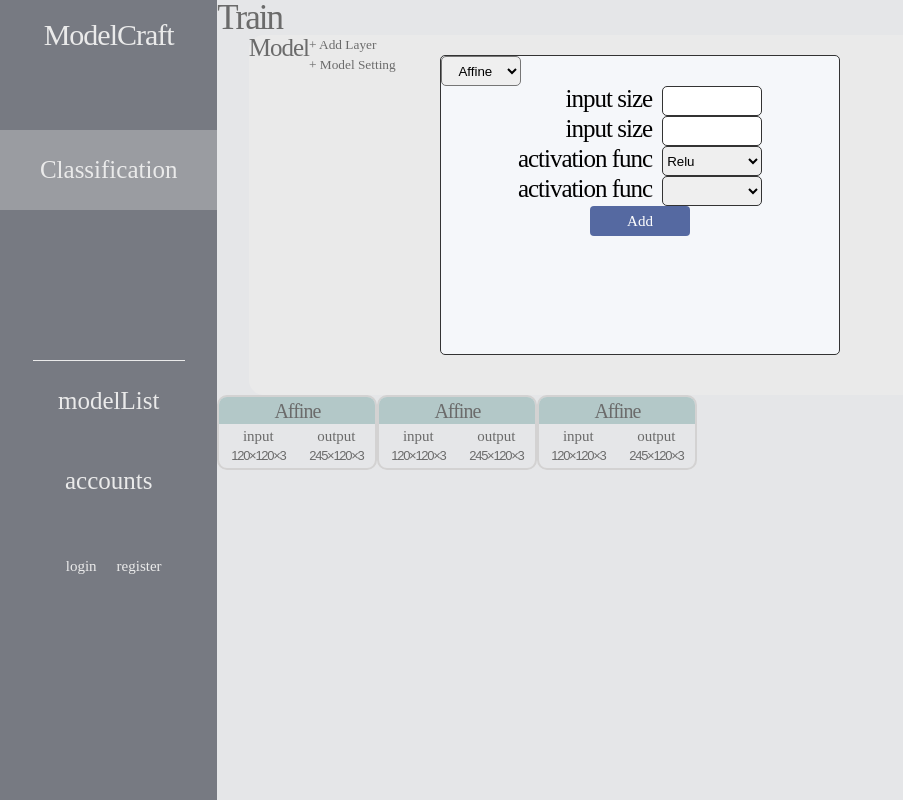
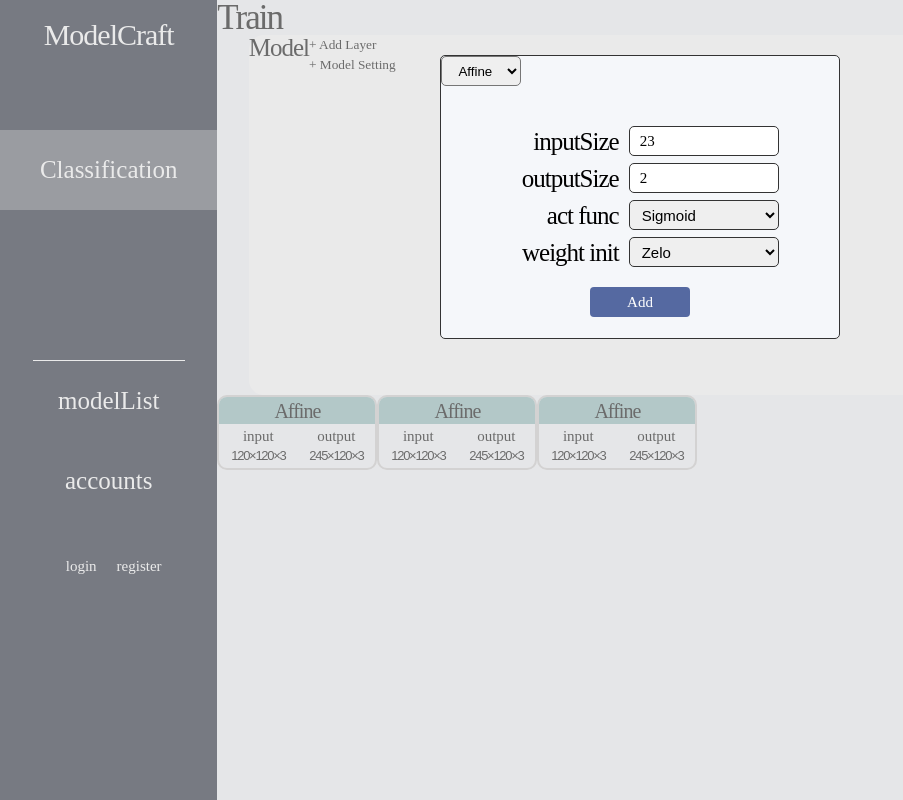
Before and after one commit to LMM-Lab/ModelCraft-Frontend, a Next.js app: page /classification/train in a window 1280 px wide. Both pictures are taken after a click on the button "+ Add Layer". Shown: the whole page, without its empty margins (0-903 px from the left). Built offline with nearby package versions, Linux system fonts and the light colour scheme.

Commit message:
LayerDialog完了

```diff
--- a/src/app/classification/train/AddLayer/LayerDialog/Affine.tsx
+++ b/src/app/classification/train/AddLayer/LayerDialog/Affine.tsx
@@ -1,23 +1,20 @@
 'use client'
 import Button from "@/component/common/Button";
-import Flex from "@/component/common/styles/Flex";
+import Input from "@/component/common/Input";
 import Text from "@/component/common/Text";
 import { SubmitHandler, useForm } from "react-hook-form";
 import styled from "styled-components";
+import InputParam from "./InputParam";
+
+type FormData = {
+  inputSize: number
+  outputSize: number
+  actFunc: string
+  weightInit: string
+}
 
 const Select = styled.select`
-  width:100px;
-  height:30px;
-  border: 1px solid#333;
-  border-radius:5px;
-  margin-left:1rem;
-  &:focus{
-    outline:none;
-  }
-`
-
-const Input = styled.input`
-  width:100px;
+  width:150px;
   height:30px;
   border: 1px solid#333;
   border-radius:5px;
@@ -29,69 +26,55 @@ const Input = styled.input`
   }
 `
 
-type FormData = {
-  inputSize: number
-  outputSize: number
-  activationFunc: string
-  weightInit: string
-}
-
-const Affine = () => {
-  const { register, handleSubmit, formState: { errors } } = useForm<FormData>()
-
+const CNN = () => {
+  const { register, handleSubmit, formState: { errors } } = useForm<FormData>({
+    defaultValues:{
+      inputSize:23,
+      outputSize:2,
+      actFunc:'Sigmoid',
+      weightInit:'Zelo',
+    }
+  })
   const handleInput: SubmitHandler<FormData> = (data) => {
     console.log('data:', data)
   }
+  const gap = '0.7rem'
 
   return (
     <form onSubmit={handleSubmit(handleInput)}>
-      <Flex $flex_direction="column" $justify_content="center" $align_items="center">
-        <div>
+      <InputParam $marginTop="4rem" name="inputSize">
+        <Input {...register('inputSize', { required: 'enter kernelSize' })} variants="params" type="number" min={0}></Input>
+        {errors.inputSize && <Text variants="Small" color="red">{errors.inputSize.message}</Text>}
+      </InputParam>
 
-          <Flex $flex_direction="column" $align_items='flex-end'>
-            <Flex>
-              <Text variants='Medium'>input size</Text>
-              <Input type="number" {...register('inputSize', { required: 'enter' })} />
-            </Flex>
-            {errors.inputSize && <Text color="red" variants="Small">enter input-size</Text>}
-          </Flex>
+      <InputParam $marginTop={gap} name="outputSize">
+        <Input {...register('outputSize', { required: 'enter poolingSize' })} variants="params" type="number" min={0}></Input>
+        {errors.outputSize && <Text variants="Small" color="red">{errors.outputSize.message}</Text>}
+      </InputParam>
 
-          <Flex $flex_direction="column" $align_items='flex-end'>
-            <Flex>
-              <Text variants='Medium'>input size</Text>
-              <Input type="number" {...register('outputSize', { required: 'enter' })} />
-            </Flex>
-            {errors.outputSize && <Text color="red" variants="Small">enter output-size</Text>}
-          </Flex>
+      <InputParam $marginTop={gap} name="act func">
+        <Select {...register('actFunc', { required: 'enter act func' })}>
+          <option value=""></option>
+          <option value="Sigmoid">Sigmoid</option>
+          <option value="Relu">Relu</option>
+        </Select>
+        {errors.actFunc && <Text variants="Small" color="red">{errors.actFunc.message}</Text>}
+      </InputParam>
 
-          <Flex $flex_direction="column" $align_items='flex-end'>
-            <Flex>
-              <Text variants="Medium">activation func</Text>
-              <Select {...register('activationFunc', { required: 'enter activationFunc' })}>
-                <option value="Relu">Relu</option>
-                <option value="Skip">Skip</option>
-              </Select>
-            </Flex>
-            {errors.activationFunc && <Text color="red" variants="Small">enter activationFunc</Text>}
-          </Flex>
+      <InputParam $marginTop={gap} name="weight init">
+        <Select {...register('weightInit', { required: 'enter weight init' })}>
+          <option value=""></option>
+          <option value="Zelo">Zelo</option>
+          <option value="Ramdom">Ramdom</option>
+          <option value="Xavier">Xavier</option>
+          <option value="He">He</option>
+        </Select>
+        {errors.weightInit && <Text variants="Small" color="red">{errors.weightInit.message}</Text>}
+      </InputParam>
 
-          <Flex $flex_direction="column" $align_items='flex-end'>
-            <Flex>
-              <Text variants="Medium">activation func</Text>
-              <Select {...register('weightInit', { required: 'enter weightInit' })}>
-                <option value=""></option>
-                <option value="Relu">Relu</option>
-                <option value="Skip">Skip</option>
-              </Select>
-            </Flex>
-            {errors.weightInit && <Text color="red" variants="Small">enter weightInit</Text>}
-          </Flex>
-
-        </div>
-        <Button variants="Small" width="10rem" padding="1rem">Add</Button>
-      </Flex>
+      <Button variants="Small" width="10rem" padding="0 1rem" $margin="2rem auto" display="block">Add</Button>
     </form>
   )
 }
 
-export default Affine
+export default CNN
--- a/src/app/classification/train/AddLayer/LayerDialog/CNN.tsx
+++ b/src/app/classification/train/AddLayer/LayerDialog/CNN.tsx
@@ -46,7 +46,7 @@ const CNN = () => {
 
   return (
     <form onSubmit={handleSubmit(handleInput)}>
-      <InputParam $marginTop="5rem" name="kernel size">
+      <InputParam $marginTop="4rem" name="kernel size">
         <Input {...register('kernelSize', { required: 'enter kernelSize' })} variants="params" type="number" min={0}></Input>
         {errors.kernelSize && <Text variants="Small" color="red">{errors.kernelSize.message}</Text>}
       </InputParam>
--- /dev/null
+++ b/src/app/classification/train/AddLayer/LayerDialog/LossFunc.tsx
@@ -0,0 +1,53 @@
+'use client'
+import Button from "@/component/common/Button";
+import Input from "@/component/common/Input";
+import Text from "@/component/common/Text";
+import { SubmitHandler, useForm } from "react-hook-form";
+import styled from "styled-components";
+import InputParam from "./InputParam";
+
+type FormData = {
+lossFunc: string
+}
+
+const Select = styled.select`
+  width:150px;
+  height:30px;
+  border: 1px solid#333;
+  border-radius:5px;
+  margin-left:1rem;
+  padding-left:0.8rem;
+  font-size:1.5rem;
+  &:focus{
+    outline:none;
+  }
+`
+
+const LossFunc = () => {
+  const { register, handleSubmit, formState: { errors } } = useForm<FormData>({
+    defaultValues:{
+      lossFunc:'Sigmoid',
+    }
+  })
+  const handleInput: SubmitHandler<FormData> = (data) => {
+    console.log('data:', data)
+  }
+
+  return (
+    <form onSubmit={handleSubmit(handleInput)}>
+
+      <InputParam $marginTop='4rem' name="lossFunc">
+        <Select {...register('lossFunc', { required: 'enter weight init' })}>
+          <option value=""></option>
+          <option value="Sigmoid">Sigmoid</option>
+          <option value="Relu">Relu</option>
+        </Select>
+        {errors.lossFunc && <Text variants="Small" color="red">{errors.lossFunc.message}</Text>}
+      </InputParam>
+
+      <Button variants="Small" width="10rem" padding="0 1rem" $margin="2rem auto" display="block">Add</Button>
+    </form>
+  )
+}
+
+export default LossFunc
--- /dev/null
+++ b/src/app/classification/train/AddLayer/LayerDialog/Pooling.tsx
@@ -0,0 +1,42 @@
+'use client'
+import Button from "@/component/common/Button";
+import Input from "@/component/common/Input";
+import Text from "@/component/common/Text";
+import { SubmitHandler, useForm } from "react-hook-form";
+import InputParam from "./InputParam";
+
+type FormData = {
+  poolingSize: number
+  stride:number
+}
+
+const Pooling = () => {
+  const { register, handleSubmit, formState: { errors } } = useForm<FormData>({
+    defaultValues:{
+      poolingSize:2,
+      stride:3,
+    }
+  })
+  const handleInput: SubmitHandler<FormData> = (data) => {
+    console.log('data:', data)
+  }
+  const gap = '0.7rem'
+
+  return (
+    <form onSubmit={handleSubmit(handleInput)}>
+      <InputParam $marginTop="4rem" name="poolingSize">
+        <Input {...register('poolingSize', { required: 'enter kernelSize' })} variants="params" type="number" min={0}></Input>
+        {errors.poolingSize && <Text variants="Small" color="red">{errors.poolingSize.message}</Text>}
+      </InputParam>
+
+      <InputParam $marginTop={gap} name="stride">
+        <Input {...register('poolingSize', { required: 'enter poolingSize' })} variants="params" type="number" min={0}></Input>
+        {errors.stride && <Text variants="Small" color="red">{errors.stride.message}</Text>}
+      </InputParam>
+
+      <Button variants="Small" width="10rem" padding="0 1rem" $margin="2rem auto" display="block">Add</Button>
+    </form>
+  )
+}
+
+export default Pooling
--- a/src/app/classification/train/AddLayer/index.tsx
+++ b/src/app/classification/train/AddLayer/index.tsx
@@ -5,6 +5,8 @@ import { ChangeEvent, useState } from "react";
 import styled from "styled-components";
 import Affine from "./LayerDialog/Affine";
 import CNN from "./LayerDialog/CNN";
+import Pooling from "./LayerDialog/Pooling";
+import LossFunc from "./LayerDialog/LossFunc";
 
 const BackDiv = styled.div`
   width:100vw;
@@ -48,6 +50,7 @@ const AddLayer = () => {
               <option value="Affine">Affine</option>
               <option value="CNN">CNN</option>
               <option value="Pooling">Pooling</option>
+              <option value="LossFunc">LossFunc</option>
             </Select>
             {(layer === 'Affine') && (
               <Affine></Affine>
@@ -56,7 +59,10 @@ const AddLayer = () => {
               <CNN></CNN>
             )}
             {(layer === 'Pooling') && (
-              <Affine></Affine>
+              <Pooling></Pooling>
+            )}
+            {(layer === 'LossFunc') && (
+              <LossFunc></LossFunc>
             )}
           </Dialog>
         </div>
--- a/src/component/common/Dialog/index.tsx
+++ b/src/component/common/Dialog/index.tsx
@@ -12,7 +12,7 @@ type DialogCSSProps={
 const DialogCSS=styled.dialog<DialogCSSProps>`
   width:${({width='400px'})=>width};
   height:${({height='auto'})=>height};
-  min-height:300px;
+  min-height:100px;
   border-radius:${({$borderRadius='5px'})=>$borderRadius};
   border:${({$border='1px solid#333'})=>$border};
   background-color:${({theme,$backgroundColor})=>theme.colors.background||$backgroundColor};
```
